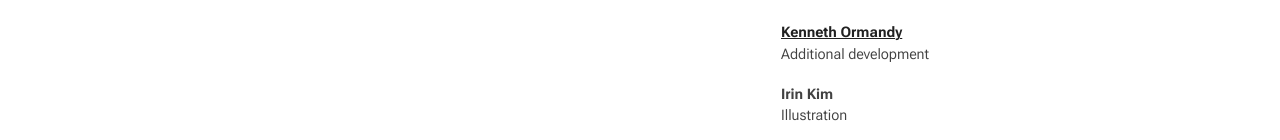
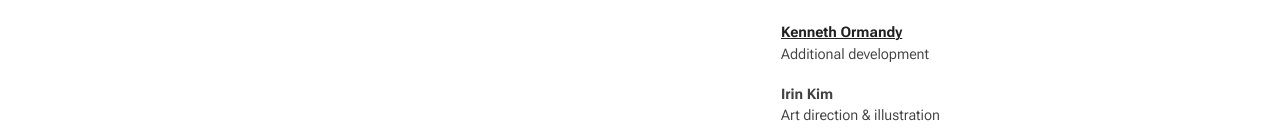
Before and after one commit to jpamental/variable-fonts, a Jekyll site: the page built from index.html, in a window 1280 px wide and 900 px high, scrolled down 850 px. Shown: the part 757-897 px from the top of the window. Built offline with Jekyll 4.4.1, drawn with Linux system fonts in a browser that asks for light colours; a style sheet for code colours, icons or effects is not loaded.

Commit message:
Update credits.json

```diff
--- a/_data/credits.json
+++ b/_data/credits.json
@@ -21,6 +21,6 @@
   },
   {
     name: "Irin Kim",
-    description: "Illustration"
+    description: "Art direction & illustration"
   }
 ]
```
